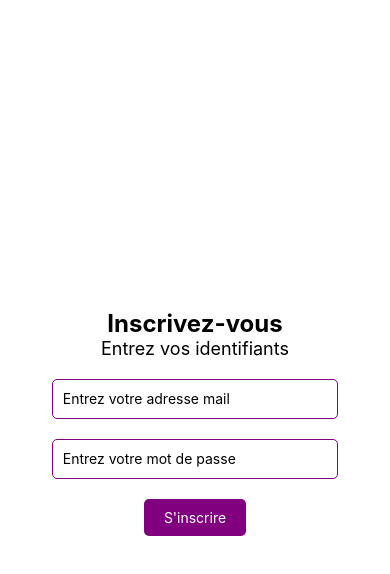
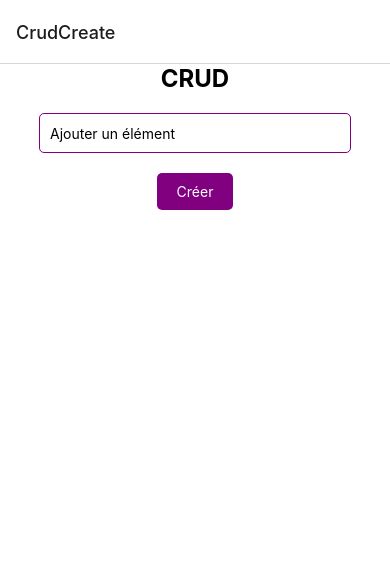
Before and after one commit to maxencelanda/stock-app-bts, a React Native app: screen /CrudCreate in a window 390 px wide. Shown: the top 574 px of the page. Built offline with nearby package versions, Linux system fonts and the light colour scheme.

Commit message:
Ajout du code Front CrudCreate

```diff
--- a/App.js
+++ b/App.js
@@ -1,18 +1,16 @@
 import React from 'react';
-import { StyleSheet, View } from 'react-native';
-import RegisterScreen from './screens/RegisterScreen';
+import { NavigationContainer } from '@react-navigation/native';
+import { createStackNavigator } from '@react-navigation/stack';
+import CrudCreate from './screens/CrudCreate';
+
+const Stack = createStackNavigator();
 
 export default function App() {
   return (
-    <View style={styles.container}>
-      <RegisterScreen />
-    </View>
+    <NavigationContainer>
+      <Stack.Navigator>
+        <Stack.Screen name="CrudCreate" component={CrudCreate} />
+      </Stack.Navigator>
+    </NavigationContainer>
   );
 }
-
-const styles = StyleSheet.create({
-  container: {
-    flex: 1,
-    backgroundColor: '#fff',
-  },
-});
--- /dev/null
+++ b/screens/CrudCreate.js
@@ -0,0 +1,103 @@
+import React, { useState } from 'react';
+import { View, Text, TextInput, Button, FlatList, TouchableOpacity, StyleSheet } from 'react-native';
+
+const CrudCreate = () => {
+  const [items, setItems] = useState([]);
+  const [input, setInput] = useState('');
+
+  const addItem = () => {
+    setItems([...items, { id: Math.random().toString(), value: input }]);
+    setInput('');
+  };
+
+  const deleteItem = (itemId) => {
+    setItems(items.filter((item) => item.id !== itemId));
+  };
+
+  return (
+    <View style={styles.container}>
+      <Text style={styles.title}>CRUD</Text>
+      <TextInput
+        style={styles.input}
+        placeholder="Ajouter un élément"
+        value={input}
+        onChangeText={(text) => setInput(text)}
+      />
+      <TouchableOpacity onPress={addItem} style={styles.button}>
+        <Text style={{ color: '#fff' }}>Créer</Text>
+      </TouchableOpacity>
+      <FlatList
+        data={items}
+        renderItem={(itemData) => (
+          <View style={styles.itemContainer}>
+            <Text style={styles.itemText}>{`#${itemData.item.id} ${itemData.item.value}`}</Text>
+            <View style={styles.buttonContainer}>
+              <TouchableOpacity onPress={() => console.log('Edit')} style={styles.editButton}>
+                <Text style={{ color: '#fff' }}>E</Text>
+              </TouchableOpacity>
+              <TouchableOpacity onPress={() => deleteItem(itemData.item.id)} style={styles.deleteButton}>
+                <Text style={{ color: '#fff' }}>D</Text>
+              </TouchableOpacity>
+            </View>
+          </View>
+        )}
+        keyExtractor={(item) => item.id}
+      />
+    </View>
+  );
+};
+
+const styles = StyleSheet.create({
+  container: {
+    flex: 1,
+    justifyContent: 'center',
+    alignItems: 'center',
+    backgroundColor: '#fff',
+  },
+  title: {
+    fontSize: 24,
+    fontWeight: 'bold',
+    marginBottom: 20,
+  },
+  input: {
+    height: 40,
+    borderColor: 'purple',
+    borderWidth: 1,
+    marginBottom: 20,
+    width: '80%',
+    paddingLeft: 10,
+    borderRadius: 5,
+  },
+  button: {
+    backgroundColor: 'purple',
+    paddingVertical: 10,
+    paddingHorizontal: 20,
+    borderRadius: 5,
+    marginBottom: 20,
+  },
+  itemContainer: {
+    flexDirection: 'row',
+    alignItems: 'center',
+    marginBottom: 10,
+  },
+  itemText: {
+    flex: 1,
+    marginRight: 10,
+  },
+  buttonContainer: {
+    flexDirection: 'row',
+  },
+  editButton: {
+    backgroundColor: 'blue',
+    padding: 5,
+    marginRight: 5,
+    borderRadius: 5,
+  },
+  deleteButton: {
+    backgroundColor: 'red',
+    padding: 5,
+    borderRadius: 5,
+  },
+});
+
+export default CrudCreate;
--- a/screens/RegisterScreen.js
+++ b/screens/RegisterScreen.js
@@ -1,7 +1,8 @@
 import React, { useState } from 'react';
-import { View, TextInput, Button, StyleSheet, Text, TouchableOpacity } from 'react-native';
+import { View, Text, TextInput, TouchableOpacity, StyleSheet } from 'react-native';
 
 const RegisterScreen = () => {
+  const navigation = navigation();
   const [email, setEmail] = useState('');
   const [password, setPassword] = useState('');
 
@@ -32,6 +33,10 @@ const RegisterScreen = () => {
       <TouchableOpacity onPress={register} style={styles.button}>
           <Text style={{color: '#fff'}}>S'inscrire</Text>
       </TouchableOpacity>
+
+      <TouchableOpacity onPress={() => navigation.navigate('LoginScreen')}>
+          <Text style={styles.loginText}>Déjà un compte ? Connectez-vous</Text>
+      </TouchableOpacity>
     </View>
   );
 };
@@ -42,7 +47,6 @@ const styles = StyleSheet.create({
     justifyContent: 'center',
     alignItems: 'center',
     backgroundColor: '#fff',
-    padding: 16,
   },
   title: {
     fontSize: 24,
@@ -67,6 +71,10 @@ const styles = StyleSheet.create({
     paddingHorizontal: 20,
     borderRadius: 5,
   },
+  loginText: {
+    marginTop: 20,
+    color: 'blue',
+  },
 });
 
 export default RegisterScreen;
```
Also changed, not shown: package.json (+6 -3 lines), screens/LoginScreen.js (+17 -22 lines), 1 other file (tests, documents, lock files or other folders).
